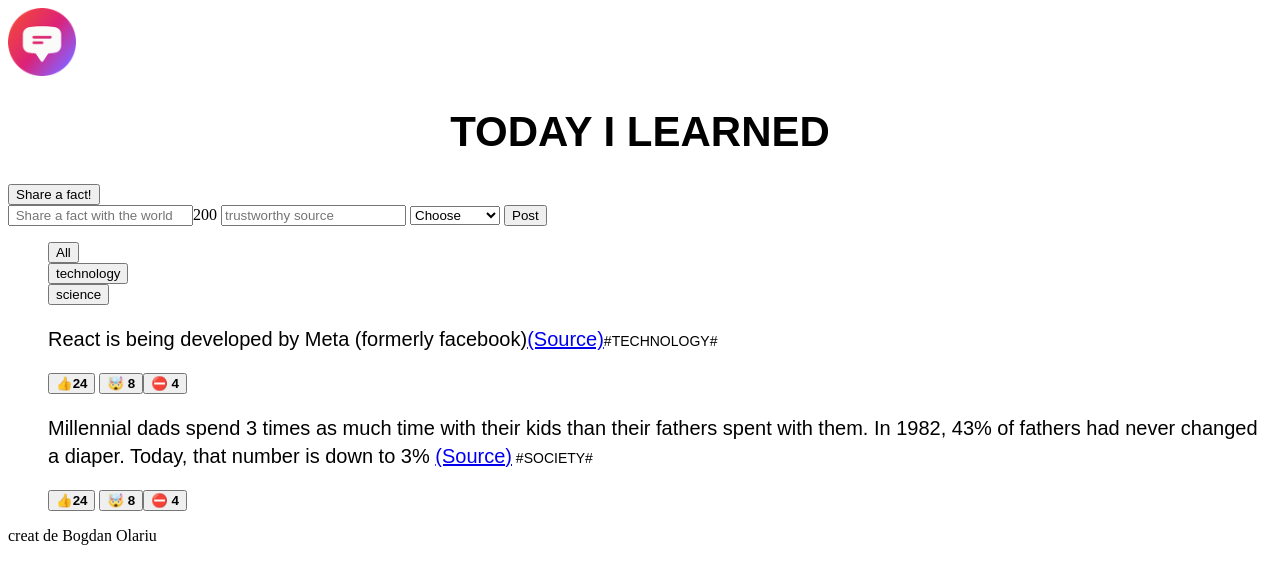
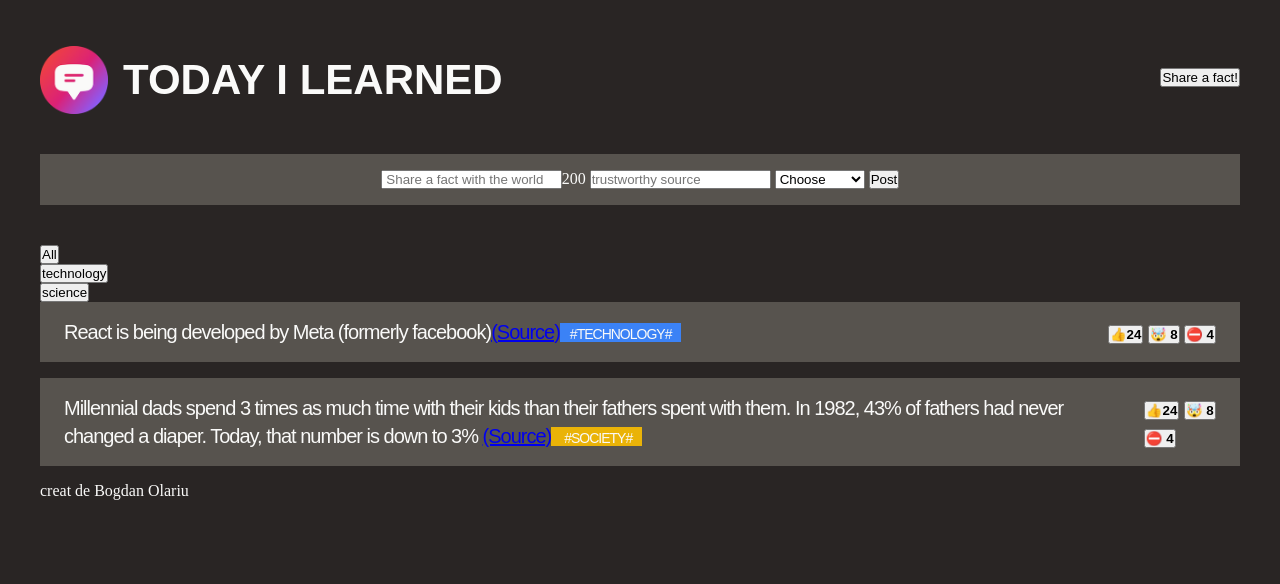
Before and after one commit to OlariuBogdan/Today-I-learned, a plain HTML site: page index.html in a window 1280 px wide. Drawn offline with Linux system fonts and the light colour scheme; a web font is replaced by a local one.

Commit message:
primul commit

```diff
--- a/index.html
+++ b/index.html
@@ -13,10 +13,13 @@
   <link href="style.css" rel="stylesheet"/>
 </head>
 <body>
-  <header><img src="logo.png" height="68" width="68" alt="Todai I learned logo"/>
-    <h1>Today I learned</h1></header>
+  <header class="header">
+    <div class="logo"><img src="logo.png" height="68" width="68" alt="Todai I learned logo"/>
+    <h1>Today I learned</h1>
+  </div>
     <button>Share a fact!</button>
-<form>
+  </header>
+<form class="fact-form">
   <input type="text" placeholder=" Share a fact with the world"/><span>200</span>
   <input type="text" placeholder="trustworthy source"/>
   <select>
@@ -44,19 +47,21 @@
 
     <section></section>
   <ul>
-    <li><p class="fact">React is being developed by Meta (formerly facebook)<a href="https://opensource.fb.com/" target="_blank">(Source)</a><span class="tag">#technology# </span></p>
-    <div>
+    <li class="fact" ><p >React is being developed by Meta (formerly facebook)<a href="https://opensource.fb.com/" target="_blank">(Source)</a><span class="tag" style="background-color: #3b82f6;">#technology# </span></p>
+    <div class="vote-button">
       <button><strong>👍24</strong></button>
-      <button><strong>🤯 8</strong></button><button><strong>⛔️ 4</strong></button>
+      <button><strong>🤯 8</strong></button>
+      <button><strong>⛔️ 4</strong></button>
     </div>
   </li>
-    <li><p class="fact">Millennial dads spend 3 times as much time with their kids than their fathers spent with them.
+    <li class="fact"><p >Millennial dads spend 3 times as much time with their kids than their fathers spent with them.
       In 1982, 43% of fathers had never changed a diaper. Today, that number is down to 3%
-      <a href="https://www.mother.ly/parenting/millennial-dads-spend-more-time-with-their-kids", target="_blank">(Source)</a><span class="tag"> #society# </span>
+      <a href="https://www.mother.ly/parenting/millennial-dads-spend-more-time-with-their-kids", target="_blank">(Source)</a><span class="tag" style="background-color: #eab308;"> #society# </span>
     </p>
-    <div>
+    <div class="vote-button">
       <button><strong>👍24</strong></button>
-      <button><strong>🤯 8</strong></button><button><strong>⛔️ 4</strong></button>
+      <button><strong>🤯 8</strong></button>
+      <button><strong>⛔️ 4</strong></button>
     </div></li>
   </ul>
  </main>
--- a/style.css
+++ b/style.css
@@ -1,19 +1,72 @@
+
+
+*{
+  margin: 0;
+  padding: 0;
+  box-sizing: border-box;
+  ;
+}
+body{
+  background-color: #292524;
+  color: #fafaf9;
+  padding: 40px;
+}
 h1{
   font-size: 42px;
   text-transform: uppercase;
   text-align: center;
   font-family: "Coiny", sans-serif;
+  color: #fafaf9;
+
+}
+.header{
+  margin-bottom: 40px;
+  display: flex;
+  align-items: center;
+  justify-content: space-between;
+
+}
+.logo{
+  display: flex;
+  align-items: center;
+  line-height: 1;
+  margin-top: 6px;
+  gap: 15px;
 }
 .fact{
   font-size: 20px;
   line-height: 1.4;
   font-family:"Sono", sans-serif;
+  color: #fafaf9;
+  background-color: #57534e;
+  margin-bottom: 16px;
+  padding: 16px 24px;
+  letter-spacing: -1px;
+
+  display: flex;
+  align-items: center;
+
+  gap: 24px;
 }
 .tag{
   text-transform: uppercase;
   font-size: 14px;
   font-family: "Coiny", sans-serif;
+  color: #fafaf9;
+  padding-top: 3px;
+  padding-left: 10px;
+  padding-right: 10px;
+}
+.vote-button{
+margin-left: auto;
+
 }
 ul{
   list-style: none;
 }
+.fact-form{
+  background-color: #57534e;
+  margin-bottom: 40px;
+  padding: 16px 40px;
+  text-align: center;
+}
```
